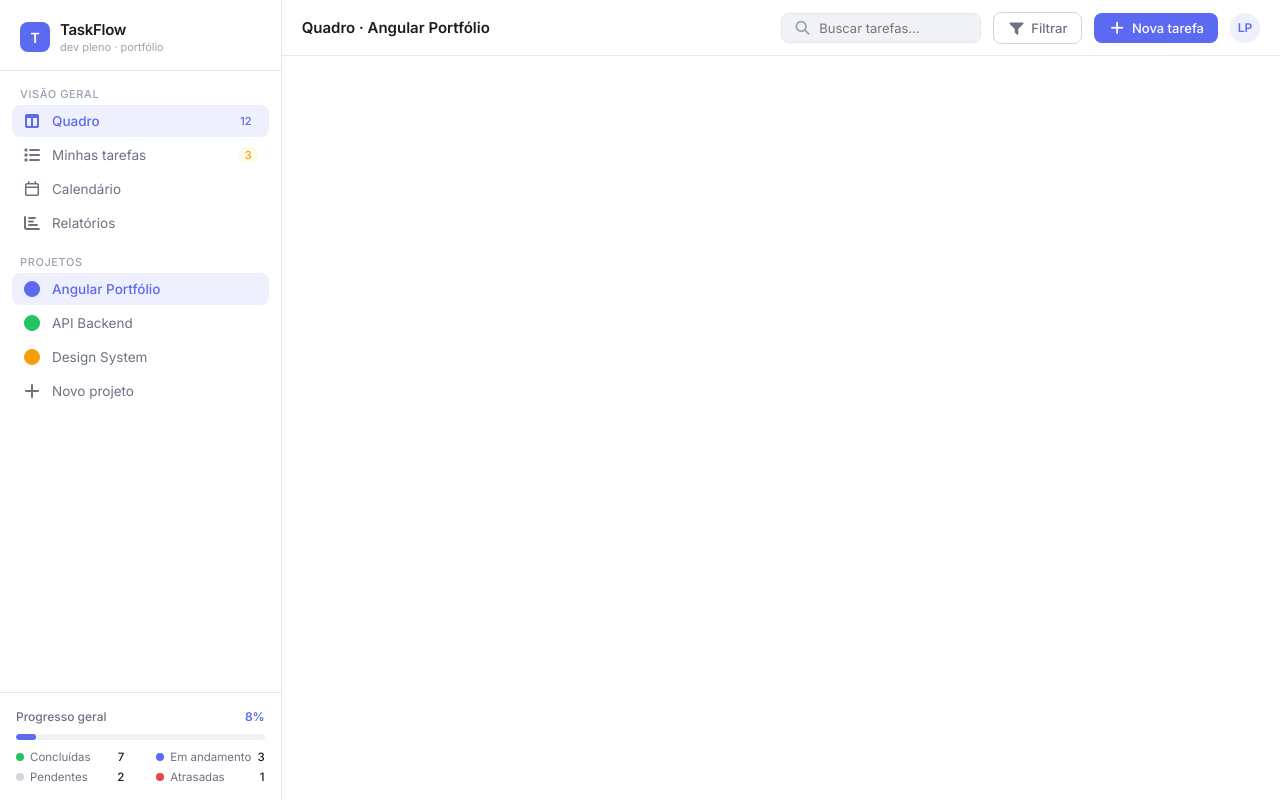
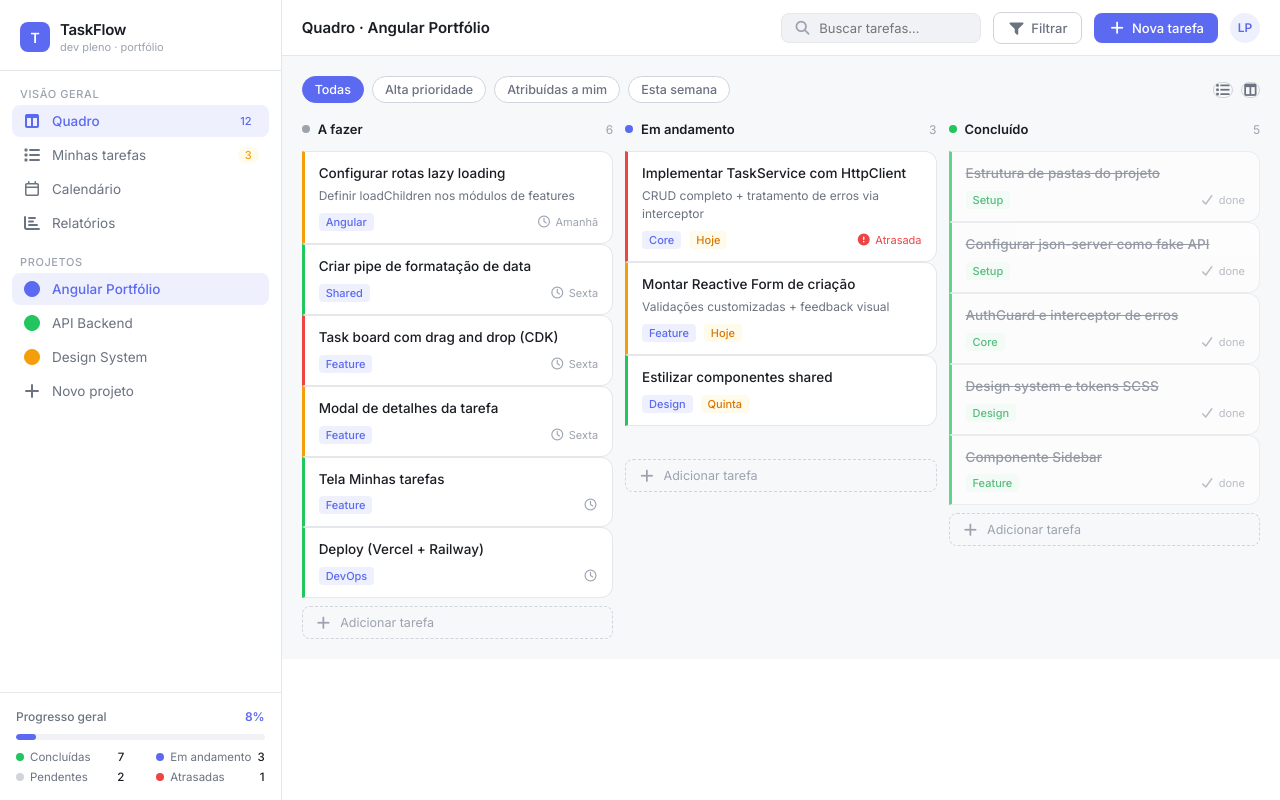
Before and after one commit to rodrigocf-frontend/angular-projects, an Angular app in the folder taskflow/: page / in a window 1280 px wide. Built offline with nearby package versions, Linux system fonts and the light colour scheme.

Commit message:
feat: integrate BoardTable into Board page

```diff
--- a/taskflow/src/app/pages/board/board.html
+++ b/taskflow/src/app/pages/board/board.html
@@ -9,4 +9,5 @@
     <button primary><i name="add" style="font-size: 14px"></i>Nova tarefa</button>
     <app-avatar />
   </header>
+  <app-board-table />
 </div>
--- a/taskflow/src/app/pages/board/board.ts
+++ b/taskflow/src/app/pages/board/board.ts
@@ -2,10 +2,11 @@ import { Component } from '@angular/core';
 import { Button } from '../../components/ui/button/button';
 import { Avatar } from '../../components/ui/avatar/avatar';
 import { Icon } from '../../components/ui/icon/icon';
+import { BoardTable } from '../../components/board-table/board-table';
 
 @Component({
   selector: 'app-board',
-  imports: [Button, Avatar, Icon],
+  imports: [Button, Avatar, Icon, BoardTable],
   templateUrl: './board.html',
   styleUrl: './board.scss',
 })
```
